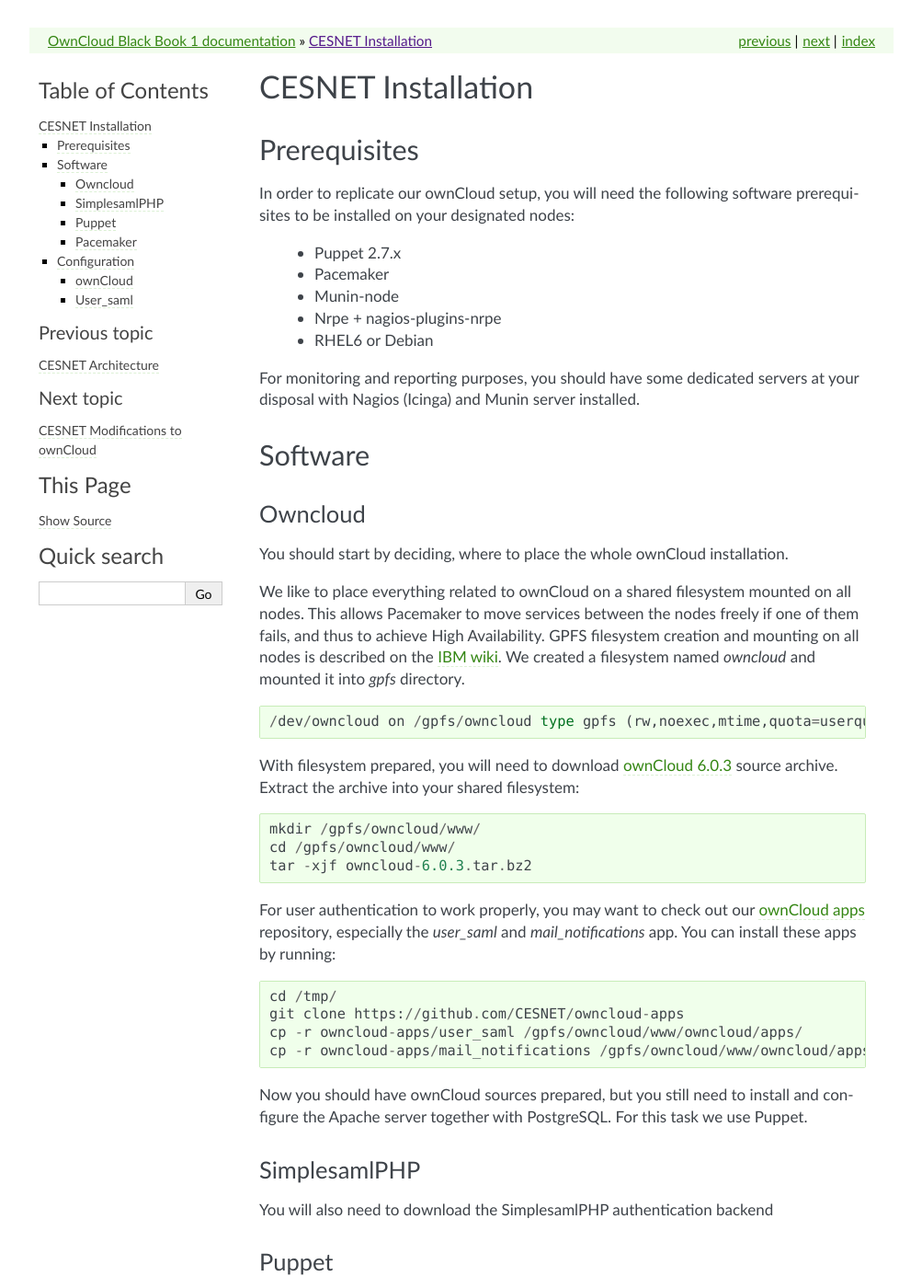
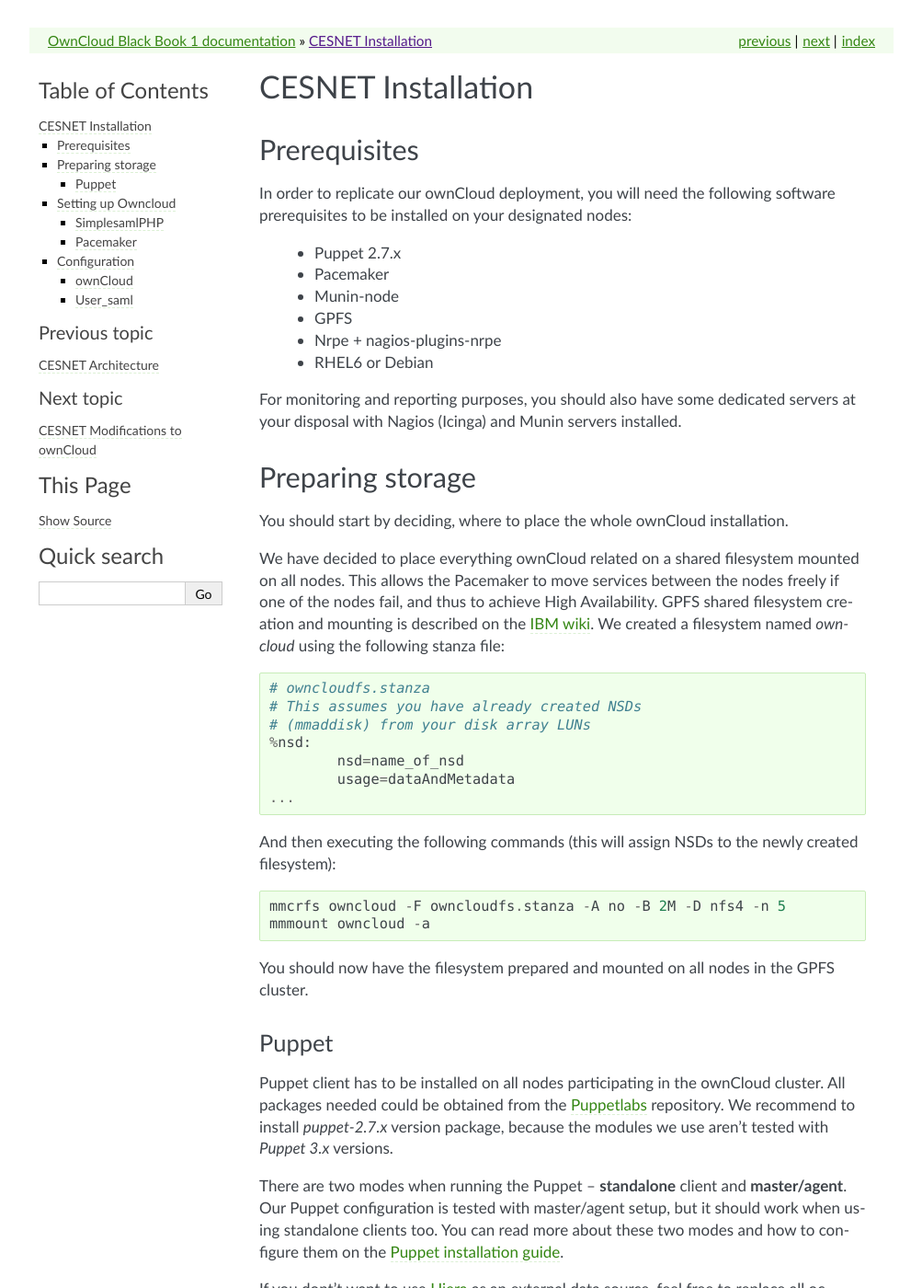
Before and after one commit to switch-ch/cloudservice-owncloud, a Sphinx documentation site: the page built from source/cesnet/installation.rst, in a window 1280 px wide and 1400 px high. Shown: the whole window at 92% size, without its empty margins (138-1141 px from the left). Built offline with Sphinx 7.4.7, drawn with Linux system fonts in a browser that asks for light colours; some of the changed text lies outside the part shown.

Commit message:
Fixed FIXME, started rewritting installation chapter

```diff
--- a/source/cesnet/installation.rst
+++ b/source/cesnet/installation.rst
@@ -4,59 +4,45 @@
 Prerequisites
 -------------
 
-In order to replicate our ownCloud setup, you will need the following software
+In order to replicate our ownCloud deployment, you will need the following software
 prerequisites to be installed on your designated nodes:
 
   * Puppet 2.7.x
   * Pacemaker
   * Munin-node
+  * GPFS
   * Nrpe + nagios-plugins-nrpe
   * RHEL6 or Debian
 
-For monitoring and reporting purposes, you should have some dedicated servers
-at your disposal with Nagios (Icinga) and Munin server installed.
+For monitoring and reporting purposes, you should also have some dedicated servers
+at your disposal with Nagios (Icinga) and Munin servers installed.
 
-Software
---------
-
-Owncloud
-^^^^^^^^
+Preparing storage
+-----------------
 
 You should start by deciding, where to place the whole ownCloud installation.
 
-We like to place everything related to ownCloud on a shared filesystem mounted on all nodes.
-This allows Pacemaker to move services between the nodes freely if one of them fails,
-and thus to achieve High Availability.
-GPFS filesystem creation and mounting on all nodes is described on the `IBM wiki`_.
-We created a filesystem named *owncloud* and mounted it into *gpfs* directory. ::
+We have decided to place everything ownCloud related on a shared filesystem mounted on all nodes.
+This allows the Pacemaker to move services between the nodes freely if one of the
+nodes fail, and thus to achieve High Availability.
+GPFS shared filesystem creation and mounting is described on the `IBM wiki`_.
+We created a filesystem named *owncloud* using the following stanza file::
 
-  /dev/owncloud on /gpfs/owncloud type gpfs (rw,noexec,mtime,quota=userquota;groupquota;filesetquota,dev=owncloud)
+  # owncloudfs.stanza
+  # This assumes you have already created NSDs
+  # (mmaddisk) from your disk array LUNs
+  %nsd:
+          nsd=name_of_nsd
+          usage=dataAndMetadata
+  ...
 
+And then executing the following commands (this will assign NSDs to the newly created filesystem)::
 
-With filesystem prepared, you will need to download `ownCloud 6.0.3`_ source archive.
-Extract the archive into your shared filesystem: ::
+   mmcrfs owncloud -F owncloudfs.stanza -A no -B 2M -D nfs4 -n 5
+   mmmount owncloud -a
 
-  mkdir /gpfs/owncloud/www/
-  cd /gpfs/owncloud/www/
-  tar -xjf owncloud-6.0.3.tar.bz2
-
-For user authentication to work properly, you may want to check out our
-`ownCloud apps`_ repository, especially the *user_saml* and *mail_notifications* app.
-You can install these apps by running: ::
-
-  cd /tmp/
-  git clone https://github.com/CESNET/owncloud-apps
-  cp -r owncloud-apps/user_saml /gpfs/owncloud/www/owncloud/apps/
-  cp -r owncloud-apps/mail_notifications /gpfs/owncloud/www/owncloud/apps/
-
-Now you should have ownCloud sources prepared, but you still need
-to install and configure the Apache server together with PostgreSQL.
-For this task we use Puppet.
-
-SimplesamlPHP
-^^^^^^^^^^^^^
-
-You will also need to download the SimplesamlPHP authentication backend
+You should now have the filesystem prepared and mounted on all nodes in
+the GPFS cluster.
 
 Puppet
 ^^^^^^
@@ -186,6 +172,34 @@
 Because we use shared gpfs volume ``/gpfs/owncloud``, we tell Puppet to install
 configuration into that volume (``/gpfs/owncloud/etc/...``).
 
+Setting up Owncloud
+-------------------
+
+You will need to download and install ownCloud 6
+from a source archive. Full installation procedure is described in
+the `ownCloud installation guide`_, you can just skip the Apache & PostgreSQL
+parts.
+
+For the user authentication to work properly, you may want to check out our
+`ownCloud apps`_ repository, especially the *user_saml* and *mail_notifications* app.
+You can install these apps by running: ::
+
+  cd /tmp/
+  git clone https://github.com/CESNET/owncloud-apps
+  cp -r owncloud-apps/user_saml /gpfs/owncloud/www/owncloud/apps/
+  cp -r owncloud-apps/mail_notifications /gpfs/owncloud/www/owncloud/apps/
+
+Now you should have ownCloud sources prepared, but you still need
+to install and configure the Apache server together with PostgreSQL.
+For this task we use Puppet.
+
+SimplesamlPHP
+^^^^^^^^^^^^^
+
+You will also need to download the SimplesamlPHP authentication backend
+
+
+
 Pacemaker
 ^^^^^^^^^
 
@@ -212,5 +226,5 @@
 .. _`Puppet installation guide`: http://docs.puppetlabs.com/guides/install_puppet/pre_install.html#general-puppet-info
 .. _`Puppet master`: http://docs.puppetlabs.com/guides/install_puppet/install_el.html#step-3-install-puppet-on-the-puppet-master-server
 .. _`IBM wiki`: https://www.ibm.com/developerworks/community/wikis/home?lang=en#!/wiki/General+Parallel+File+System+%28GPFS%29/page/Install+and+configure+a+GPFS+cluster+on+AIX
-.. _`ownCloud 6.0.3`: https://download.owncloud.org/community/owncloud-6.0.3.tar.bz2
+.. _`ownCloud installation guide`: http://doc.owncloud.org/server/6.0/admin_manual/installation/installation_source.html
 .. _`ownCloud apps`: https://github.com/CESNET/owncloud-apps
--- a/source/intro.rst
+++ b/source/intro.rst
@@ -45,6 +45,8 @@
 As of October 2014 a section describing the implementation of ownCloud at GARR,
 with the GARRbox_ service, has been added.
 
+In January 2015, CESNET has added a description of its ownCloud service.
+
 
 Authors
 -------
```
Also changed, not shown: other parts of source/intro.rst (+1 -1 lines), source/cesnet/architecture.rst (+18 -7 lines).
